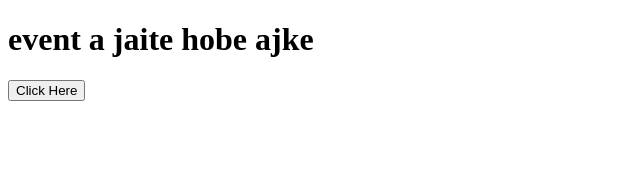
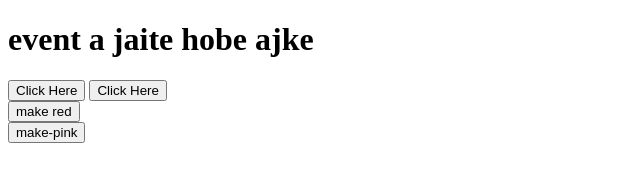
Before and after one commit to Suzon999/event-js-m25, a plain HTML site: page index.html in a window 1280 px wide. Shown: the whole page, without its empty margins (0-640 px from the left). Drawn offline with Linux system fonts and the light colour scheme.

Commit message:
2 option event handler add js

```diff
--- a/index.html
+++ b/index.html
@@ -10,7 +10,14 @@
 
 <body>
     <h1>event a jaite hobe ajke</h1>
-    <button> Click Here</button>
+    <button onclick="console.log(55) "> Click Here</button>
+    <button onclick="console.log('click here') "> Click Here</button>
+    <br>
+    <button onclick="makeaRed ()">make red</button>
+    <br>
+    <button id="make-pink">make-pink</button>
+
+    <!-- js -->
     <script src="js/event.js"></script>
 </body>
 
--- a/js/event.js
+++ b/js/event.js
@@ -0,0 +1,9 @@
+
+// button event handelar option -1
+function makeaRed() {
+    document.body.style.backgroundColor = 'red';
+}
+// button event handelar option -2
+document.getElementById("make-pink").addEventListener("click", function (e) {
+    document.body.style.backgroundColor = 'pink';
+})
```
